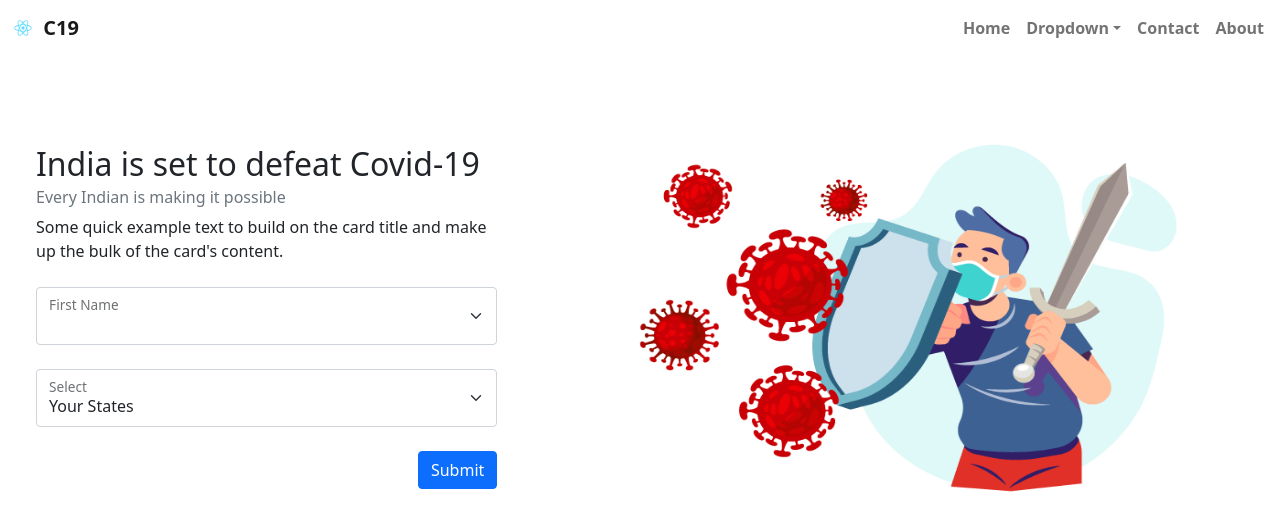
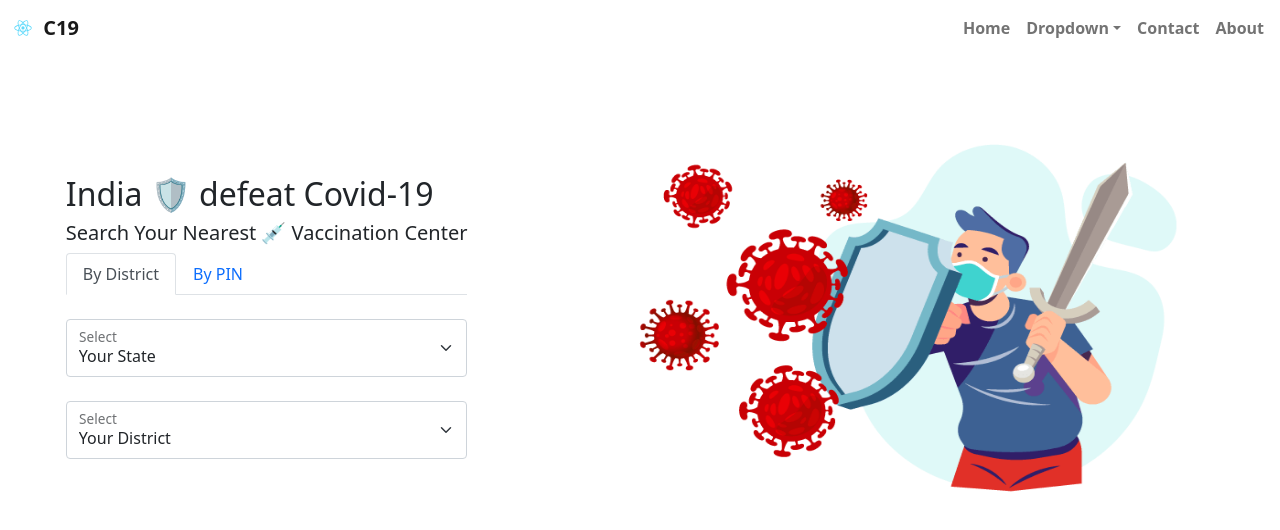
Before and after one commit to anirbansanu/c19, a React (Create React App) app: page / in a window 1280 px wide. Shown: the top 530 px of the page. Built offline with nearby package versions, Linux system fonts and the light colour scheme.

Commit message:
C19Tabs Added

```diff
--- a/package.json
+++ b/package.json
@@ -1,5 +1,6 @@
 {
   "name": "c19",
+  "homepage": "https://anirbansanu.github.io/c19",
   "version": "0.1.0",
   "private": true,
   "dependencies": {
@@ -7,6 +8,7 @@
     "@testing-library/react": "^11.2.7",
     "@testing-library/user-event": "^12.8.3",
     "bootstrap": "^5.1.3",
+    "gh-pages": "^3.2.3",
     "react": "^17.0.2",
     "react-bootstrap": "^2.0.0",
     "react-dom": "^17.0.2",
@@ -15,6 +17,8 @@
     "web-vitals": "^1.1.2"
   },
   "scripts": {
+    "predeploy": "npm run build",
+    "deploy": "gh-pages -d build",
     "start": "react-scripts start",
     "build": "react-scripts build",
     "test": "react-scripts test",
--- a/src/components/Header/Container1.css
+++ b/src/components/Header/Container1.css
@@ -5,7 +5,7 @@
     justify-content: center;
 }
 
-.container1-col>.card{
+.container1-col .card{
     box-shadow: none;
     border: none;
 }
--- a/src/components/Header/Container1.jsx
+++ b/src/components/Header/Container1.jsx
@@ -1,8 +1,8 @@
 import React, { Component } from 'react';
-import { Container,Row,Col,Card,Button } from 'react-bootstrap';
+import { Container,Row,Col,Card } from 'react-bootstrap';
 // import Fwc from '../../assets/imgs/banner1.png';
+import C19Tabs from '../Tabs/C19Tabs';
 import Pic from '../../assets/imgs/corona-info.png';
-import SelectInput from '../Inputs/SelectInput';
 import "./Container1.css";
 
 export default class Container1 extends Component {
@@ -11,26 +11,26 @@ export default class Container1 extends Component {
             <>
                 <Container fluid className="container1">
                     <Row>
-                        <Col sm={{span: 12, order: 2 }} md={{span: 6, order: 1 }} lg={{span: 5, order: 1 }} className="container1-col" >
+                        <Col sm={{span: 12, order: 2 }} md={{span: 12, order: 1 }} lg={{span: 5, order: 1 }} className="container1-col" >
                             <Card>
                                 <Card.Body className="p-4">
-                                    <Card.Title>
-                                        <h2>India is set to defeat Covid-19</h2>
+                                    <Card.Title >
+                                        <h2>India 🛡 defeat Covid-19</h2>
                                     </Card.Title>
-                                    <Card.Subtitle className="mb-2 text-muted">Every Indian is making it possible</Card.Subtitle>
-                                    <Card.Text>
-                                    Some quick example text to build on the card title and make up the bulk of
-                                    the card's content.
-                                    </Card.Text>
-                                    <SelectInput label="First Name" defaultOption=""/>
-                                    <SelectInput label="Select" defaultOption="Your States" optionsArray={["West Bengal","Bihar","Up"]}/>
-                                    <div style={{width:'100%',display:"flex",justifyContent:'end',alignItems:'end'}}>
-                                        <Button className="btn-primary mt-4">Submit</Button>
-                                    </div>
+
+                                    <Card>
+                                        <Card.Body className="p-0">
+                                            <Card.Title style={{textAlign:'center'}}>
+                                                <h5>Search Your Nearest 💉 Vaccination Center</h5>
+                                            </Card.Title>
+                                            <C19Tabs/>
+                                        </Card.Body>
+                                    </Card>
+
                                 </Card.Body>
                             </Card>
                         </Col>
-                        <Col sm={{span: 12, order: 1 }} md={{span: 6, order: 2 }} lg={{span: 7, order: 2 }} className="container1-col">
+                        <Col sm={{span: 12, order: 1 }} md={{span: 12, order: 2 }} lg={{span: 7, order: 2 }} className="container1-col">
                             <img src={Pic} alt='container1-img'/>
                         </Col>
 
--- a/src/components/Menus/Menus.jsx
+++ b/src/components/Menus/Menus.jsx
@@ -14,7 +14,7 @@ export default class Menus extends Component {
                             height="30"
                             className="d-inline-block align-top"
                         />{' '}
-                        <b>{this.props.appTitle}</b>
+                        <b style={{fontFamily:''}}>{this.props.appTitle}</b>
                     </Navbar.Brand>
                     <Navbar.Toggle aria-controls="basic-navbar-nav" />
                     <Navbar.Collapse id="basic-navbar-nav">
--- /dev/null
+++ b/src/components/Tabs/C19Tabs.jsx
@@ -0,0 +1,22 @@
+import React, { Component } from 'react';
+import {Tabs,Tab } from 'react-bootstrap';
+import SelectInput from '../Inputs/SelectInput';
+
+export default class C19Tabs extends Component {
+    render() {
+        return (
+            <>
+                <Tabs defaultActiveKey="By-District" id="uncontrolled-tab-example" className="mb-3">
+                    <Tab eventKey="By-District" title="By District">
+                        <SelectInput label="Select" defaultOption='Your State' optionsArray={["West Bengal","Maharastra","J&K",'Ladak']}/>
+                        <SelectInput label="Select" defaultOption='Your District' optionsArray={[]}/>
+                    </Tab>
+                    <Tab eventKey="By-PIN" title="By PIN">
+                        <SelectInput label="Select" defaultOption='State' optionsArray={["West Bengal","Maharastra","J&K",'Ladak']}/>
+                    </Tab>
+
+                </Tabs>
+            </>
+        )
+    }
+}
```
Also changed, not shown: 1 other file (tests, documents, lock files or other folders).
